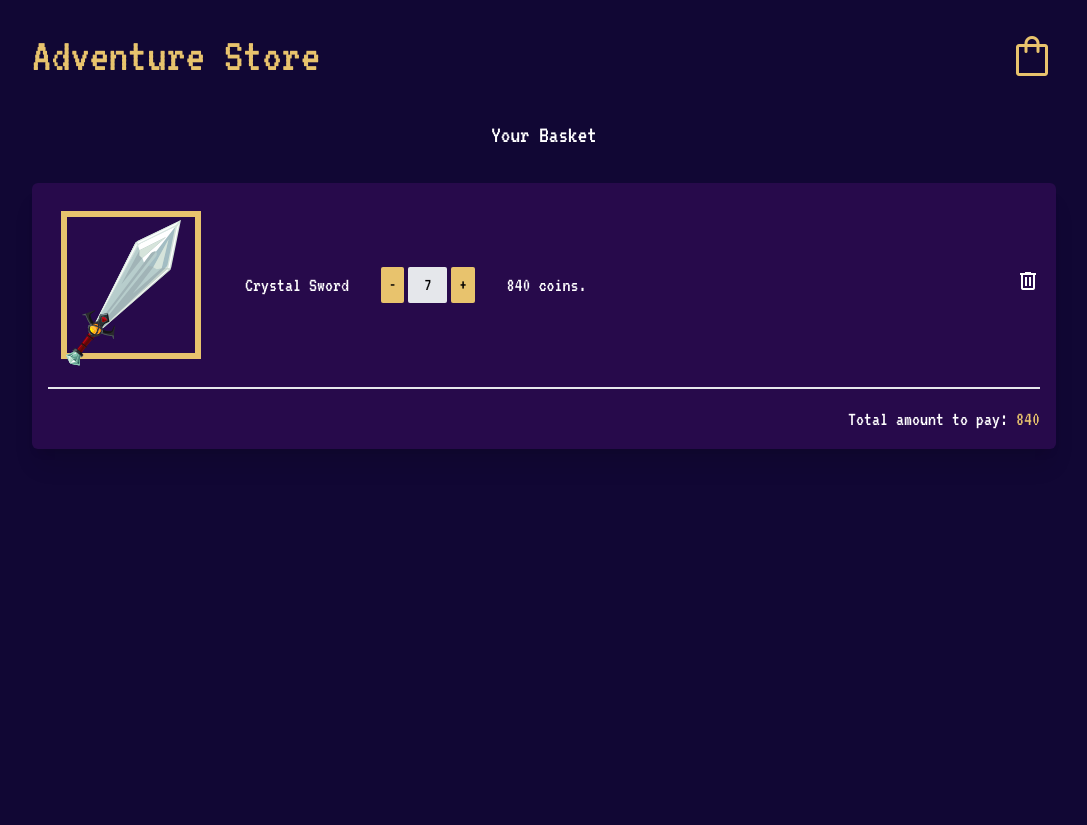
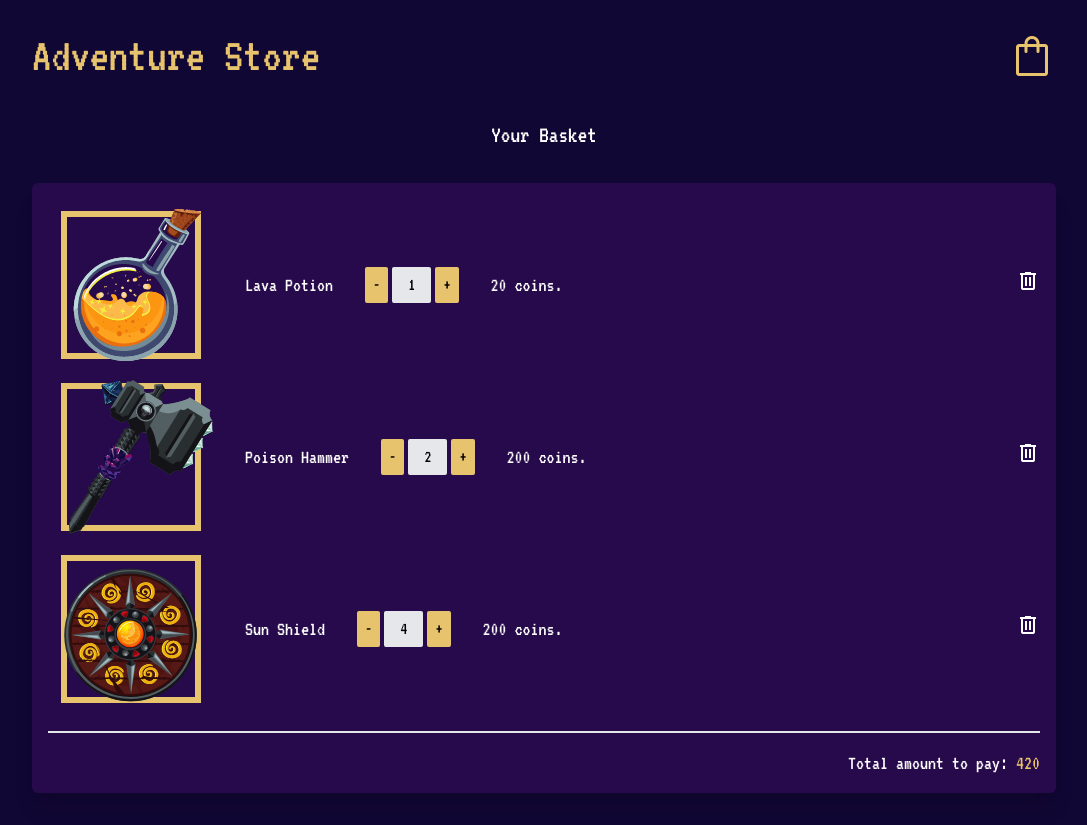
Before and after one commit to educbraga/nuxt-pinia-net-ninja, a Nuxt app: page /cart in a window 1280 px wide. Shown: the whole page, without its empty margins (96-1183 px from the left). Before the commit the page ends 800 px from the top, so only its background shows below. Built offline with nearby package versions, Linux system fonts and the light colour scheme; data requests are answered from the project's data file.

Commit message:
botão para reduzir quantidade de produtos no carrinho

```diff
--- a/components/ProductQuantity.vue
+++ b/components/ProductQuantity.vue
@@ -1,6 +1,6 @@
 <template>
 	<div class="flex">
-		<button class="btn">-</button>
+		<button class="btn" @click="cartStore.decreaseQuantity(product)">-</button>
 		<p class="py-1 px-4 mx-1 rounded-sm text-lg bg-gray-200">
 		{{ product.quantity}}
 		</p>
--- a/data/db.json
+++ b/data/db.json
@@ -1,12 +1,28 @@
 {
   "cart": [
     {
-      "title": "Crystal Sword",
-      "price": 120,
-      "description": "Sharp sword the can cut through armour.",
-      "img": "/img/sword.png",
-      "id": 5,
-      "quantity": 7
+      "title": "Lava Potion",
+      "price": 20,
+      "description": "Gain heat resistance for 3 minutes.",
+      "img": "/img/potion.png",
+      "id": 1,
+      "quantity": 1
+    },
+    {
+      "title": "Poison Hammer",
+      "price": 100,
+      "description": "Hammer infused with posion gem magic.",
+      "img": "/img/hammer.png",
+      "id": 2,
+      "quantity": 2
+    },
+    {
+      "title": "Sun Shield",
+      "price": 50,
+      "description": "Shield passed down the by tribe of Ancients.",
+      "img": "/img/shield.png",
+      "id": 3,
+      "quantity": 4
     }
   ],
   "products": [
--- a/stores/cartStore.js
+++ b/stores/cartStore.js
@@ -40,6 +40,24 @@ export const useCartStore = defineStore('cart', {
 				method: 'put',
 				body: JSON.stringify(updatedProduct)
 			})
+		},
+		async decreaseQuantity(product) {
+			let updatedProduct
+			this.cart = this.cart.map(p => {
+				if (p.id === product.id && p.quantity > 1) {
+					p.quantity--
+					updatedProduct = p
+				}
+				return p
+			})
+
+			if (updatedProduct) {
+				//make put request
+				await $fetch('http://localhost:4000/cart/' + product.id, {
+					method: 'put',
+					body: JSON.stringify(updatedProduct)
+				})
+			}
 		}
 	}
 })
```
